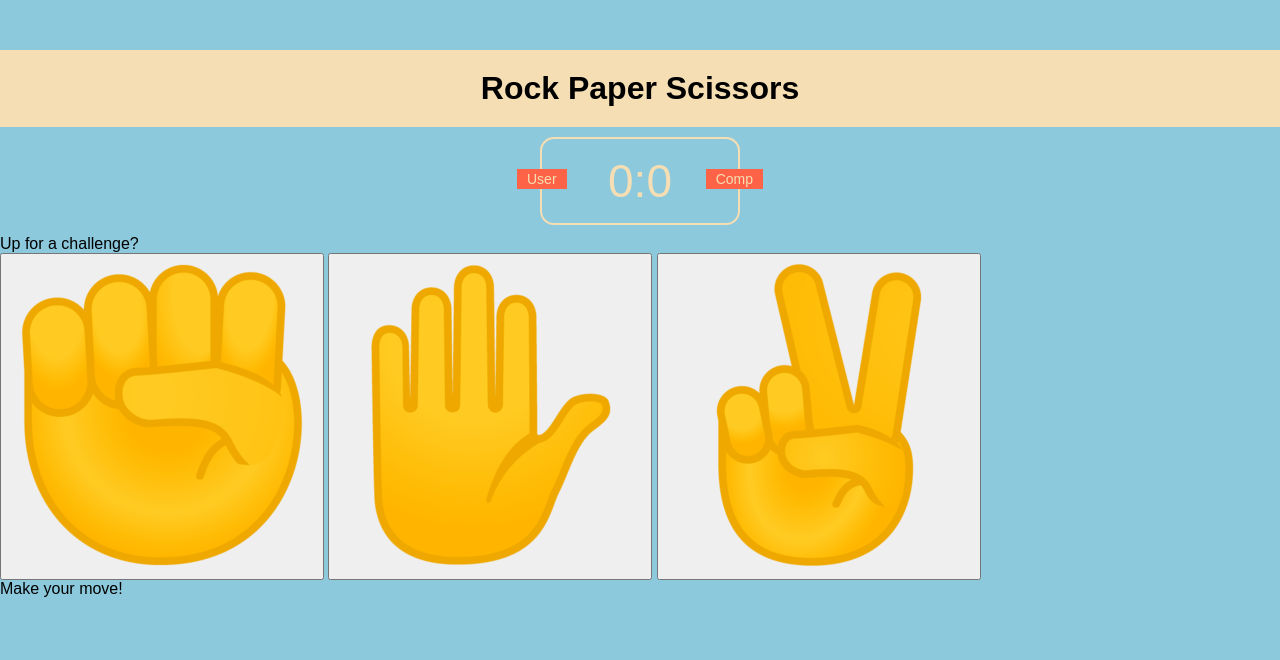
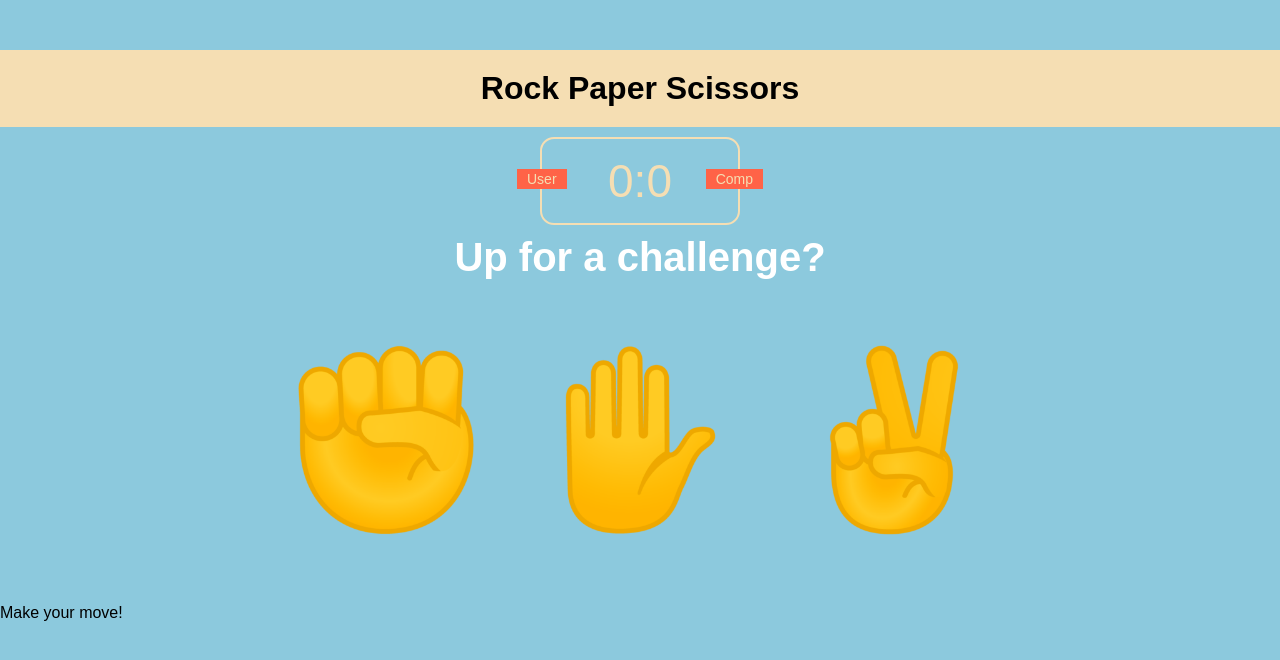
Before and after one commit to sb2356-iiitr/Rock-Paper-Scissors, a plain HTML site: page index.html in a window 1280 px wide. Drawn offline with Linux system fonts and the light colour scheme.

Commit message:
update css

```diff
--- a/index.html
+++ b/index.html
@@ -68,12 +68,12 @@
     <div class="result">
         <p>Up for a challenge?</p>
     </div>
-    <div class="choice">
-        <button id="rock"><img src="img/rock.png" alt="Rock"></button>
-        <button id="paper"><img src="img/paper.png" alt="Paper"></button>
-        <button id="scissor"><img src="img/scissor.png" alt="Scissor"></button>
+    <div class="choices">
+        <div class="choice" id="r"><img src="img/rock.png" alt="Rock"></div>
+        <div class="choice" id="p"><img src="img/paper.png" alt="Paper"></div>
+        <div class="choice" id="s"><img src="img/scissor.png" alt="Scissor"></div>
     </div>
 
-    <p id="section-m">Make your move!</p>
+    <p id="action-m">Make your move!</p>
 </body>
 </html>
--- a/style.css
+++ b/style.css
@@ -45,3 +45,29 @@ header {
     right: -25px;
     top: 30px;
 }
+
+.result {
+    font-size: 40px;
+    color: white;
+}
+
+.result p {
+    font-weight: bold;
+    text-align: center;
+}
+
+.choices {
+    text-align: center;
+    margin: 50px 0px;
+    padding: 10px 0px;
+}
+
+.choice {
+    display: inline-block;
+    margin: 0 25px;
+}
+
+.choice img {
+    width: 200px;
+    height: 200px;
+}
```
